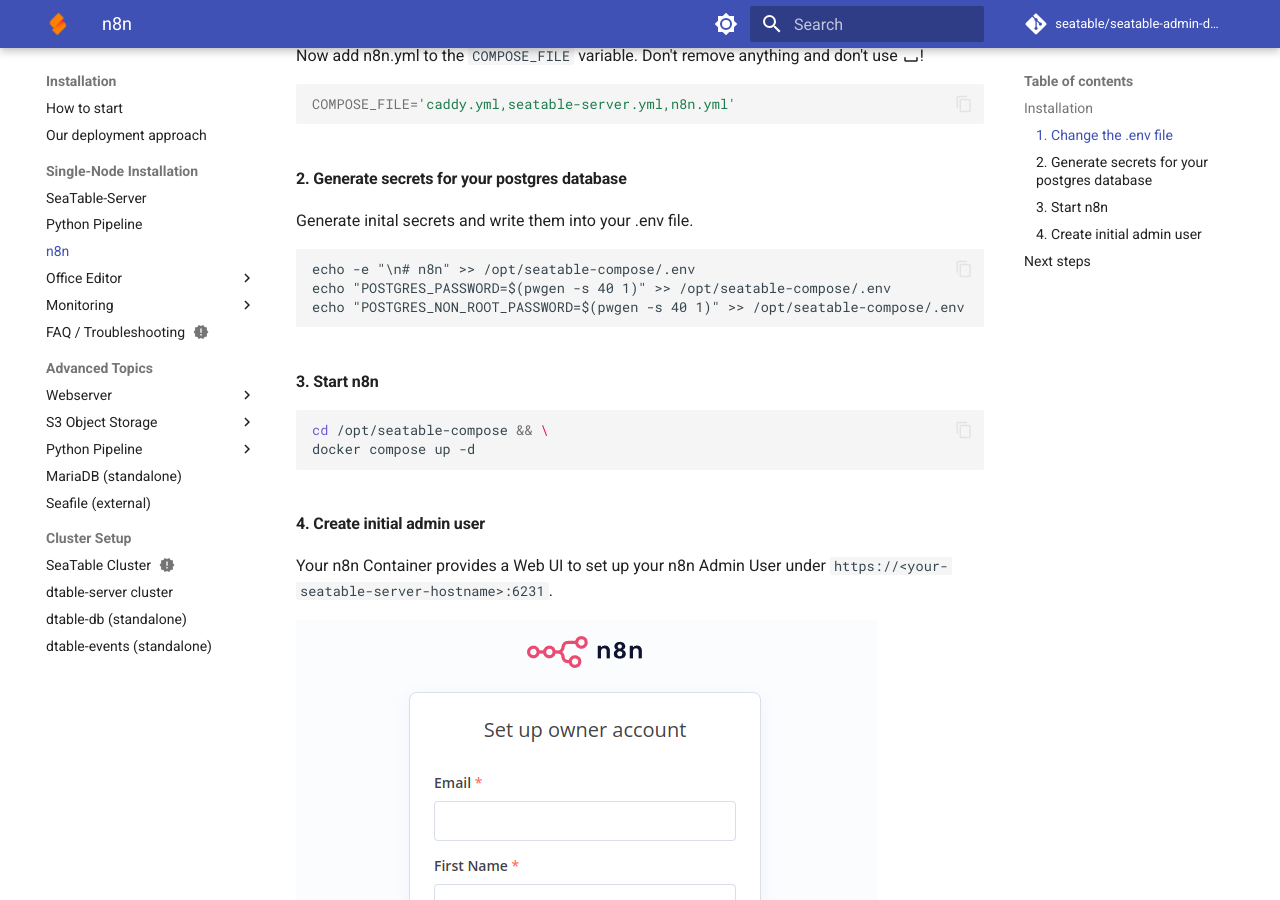
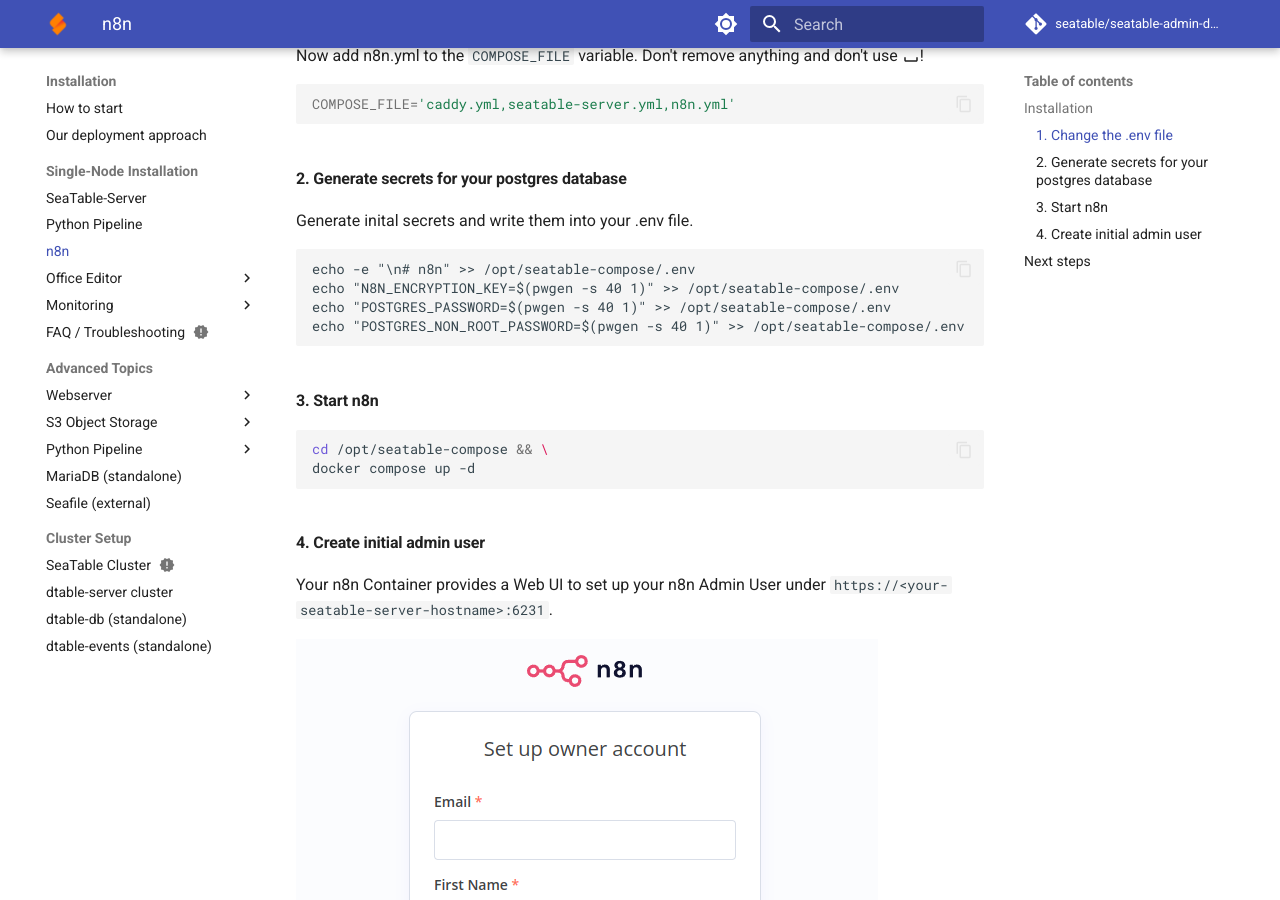
Before and after one commit to seatable/seatable-admin-docs, an MkDocs documentation site: the page built from docs/installation-rework/components/n8n.md, in a window 1280 px wide and 900 px high, scrolled down 592 px. Built offline with MkDocs 1.6.1 and Material for MkDocs 9.7.7, drawn with Linux system fonts in a browser that asks for light colours; comment, search, counter and statistics services are not loaded.

Commit message:
n8n encyption key added

````diff
--- a/docs/installation-rework/components/n8n.md
+++ b/docs/installation-rework/components/n8n.md
@@ -27,6 +27,7 @@
 
 ```
 echo -e "\n# n8n" >> /opt/seatable-compose/.env
+echo "N8N_ENCRYPTION_KEY=$(pwgen -s 40 1)" >> /opt/seatable-compose/.env
 echo "POSTGRES_PASSWORD=$(pwgen -s 40 1)" >> /opt/seatable-compose/.env
 echo "POSTGRES_NON_ROOT_PASSWORD=$(pwgen -s 40 1)" >> /opt/seatable-compose/.env
 ```
````
